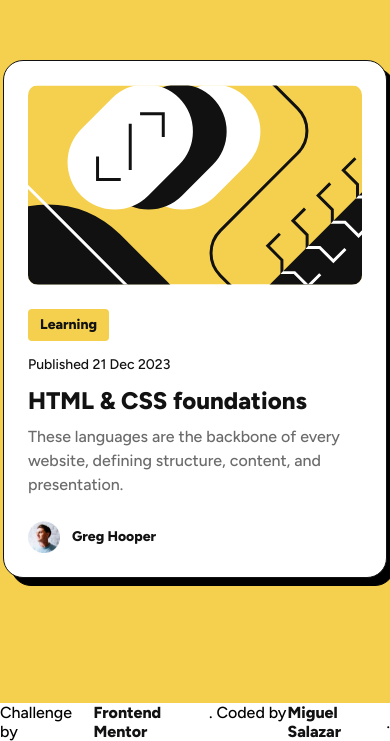
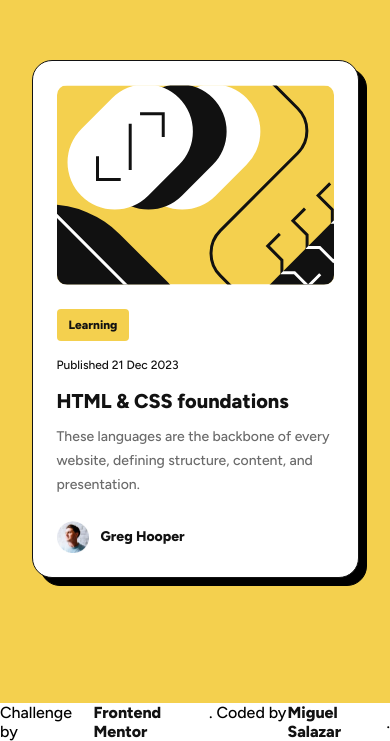
Before and after one commit to Miguel-Salazar-Dev/blog-preview-card-main, a plain HTML site: page index.html in a window 390 px wide. Shown: the part 103-844 px from the top of the page. Drawn offline with Linux system fonts and the light colour scheme.

Commit message:
Mobile Versiion Completed

```diff
--- a/index.html
+++ b/index.html
@@ -13,7 +13,9 @@
   <main role="main">
     <div class="main-container">
       <div class="card">
-        <img src="./assets/images/illustration-article.svg" alt="Card Image" class="card-image" />
+        <div class="card-image">
+          <img src="./assets/images/illustration-article.svg" alt="Card Image" />
+        </div>
         <div class="card-content">
           <div class="card-flag">
             <div class="card-category">Learning</div>
--- a/styles.css
+++ b/styles.css
@@ -35,11 +35,11 @@ a {
   justify-content: center;
   height: 100vh;
   width: 100vw;
+  font-size: 100%;
   font-family: 'Figtree', sans-serif;
   font-optical-sizing: auto;
   font-weight: var(--font-preset-weight);
   font-style: normal;
-  font-size: var(--font-preset-2-size);
   line-height: 150%;
   letter-spacing: 0;
   background-color: var(--yellow);
@@ -52,7 +52,7 @@ a {
   box-sizing: border-box;
   width: 384px;
   justify-content: left;
-  align-items: start;
+  align-items: flex-start;
   gap: var(--spacing-300);
   padding: var(--spacing-300);
   border-radius: 20px;
@@ -64,7 +64,7 @@ a {
   transition: filter 0.2s;
 }
 
-.card:hover {
+.card:hover, :focus {
   filter: drop-shadow(16px 16px #000);
   .card-title {
     color: var(--yellow);
@@ -75,6 +75,14 @@ a {
   width: 100%;
   height: 200px;
   border-radius: 10px;
+  overflow: hidden;
+}
+
+.card-image img {
+  width: 100%;
+  height: 100%;
+  object-fit: cover;
+  object-position: center;
 }
 
 .card-content {
@@ -92,17 +100,17 @@ a {
   padding: var(--spacing-50) var(--spacing-150);
   border-radius: 4px;
   background-color: var(--yellow);
-  font-size: var(--font-preset-3-size);
+  font-size: clamp(12px, 2vw, var(--font-preset-3-size));
   font-weight: var(--font-preset-weight-bold);
 }
 
 .card-date {
-  font-size: var(--font-preset-3-size);
+  font-size: clamp(12px, 2vw, var(--font-preset-3-size));
 }
 
 .card-title {
   height: auto;
-  font-size: var(--font-preset-1-size);
+  font-size: clamp(20px, 2vw, var(--font-preset-1-size));
   font-weight: var(--font-preset-weight-bold);
   transition: color 0.2s;
 }
@@ -110,6 +118,7 @@ a {
 .card-description {
   height: auto;
   color: var(--gray-500);
+  font-size: clamp(14px, 2vw, var(--font-preset-2-size));
 }
 
 .card-author {
@@ -153,3 +162,9 @@ a {
   font-style: normal;
   font-size: var(--font-preset-2-size);
 }
+
+@media only screen and (max-width: 600px) {
+  .card {
+    width: 327px;
+  }
+}
```
